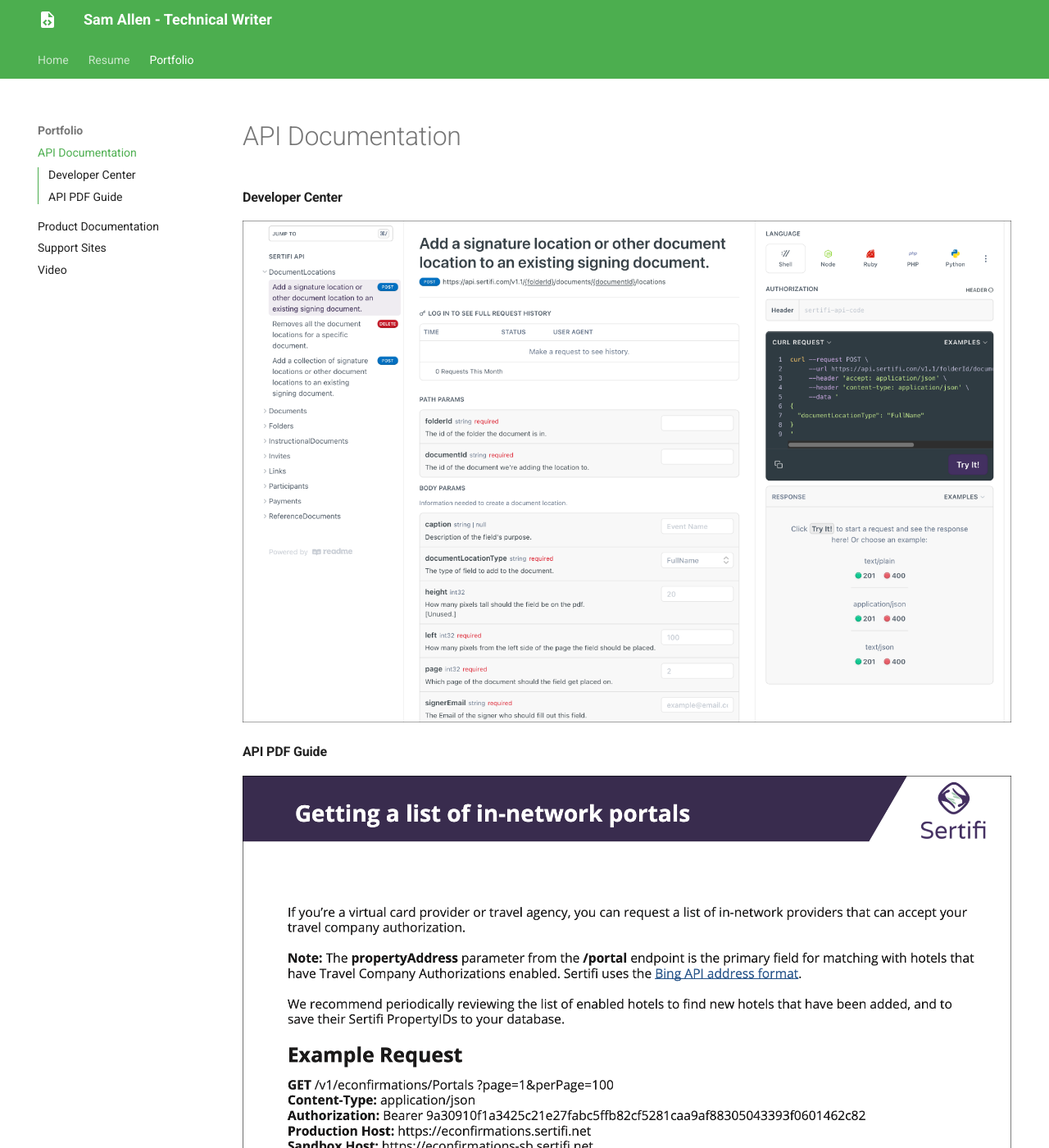
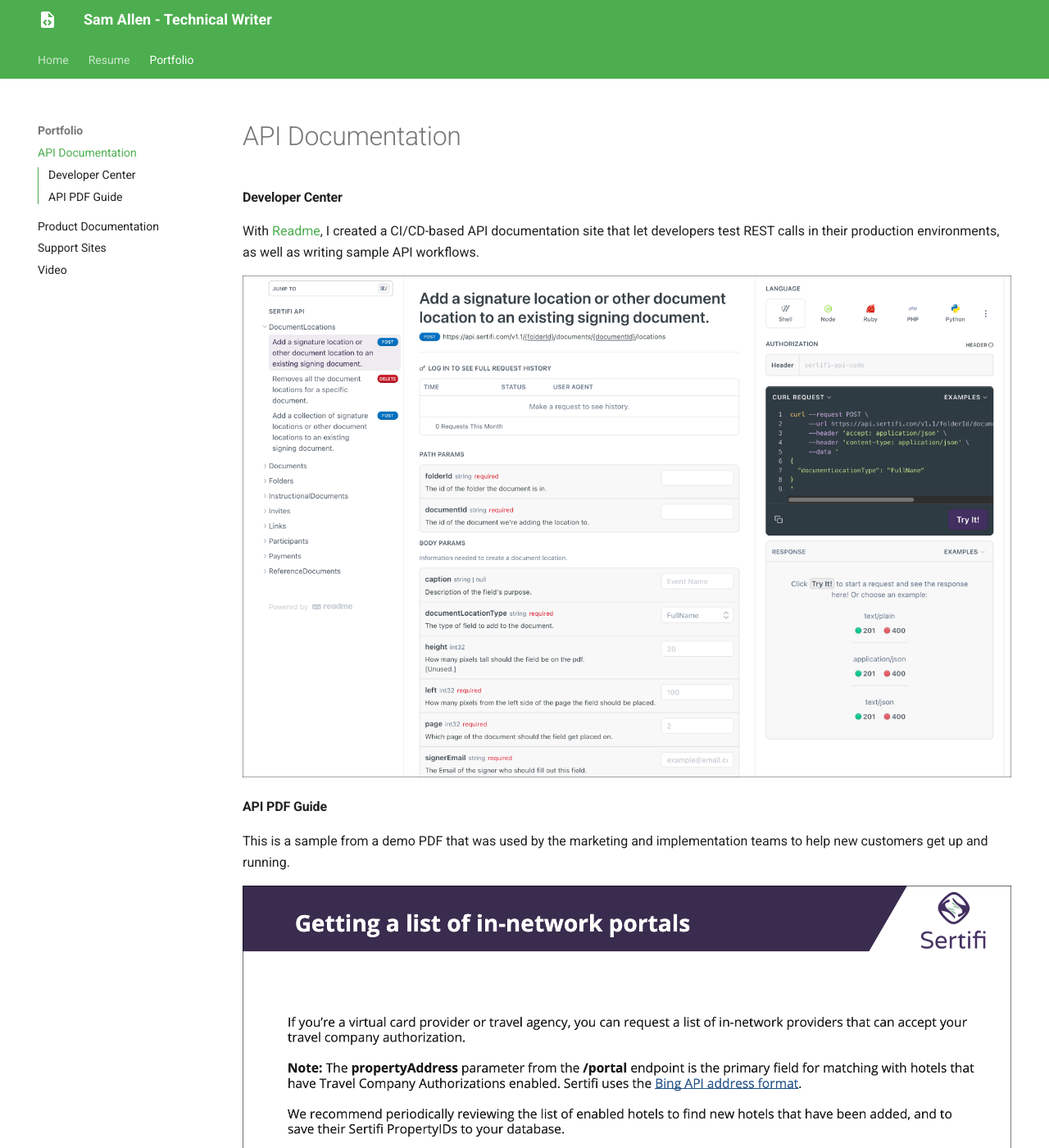
Before and after one commit to samwherever/samallen.pro, an MkDocs documentation site: the page built from docs/portfolio/api_documentation.md, in a window 1280 px wide and 1400 px high. Shown: the whole window at 82% size. Built offline with MkDocs 1.6.1 and Material for MkDocs 9.7.7, drawn with Linux system fonts in a browser that asks for light colours.

Commit message:
Adding descriptions to API doc page

```diff
--- a/docs/portfolio/api_documentation.md
+++ b/docs/portfolio/api_documentation.md
@@ -3,8 +3,13 @@
 ---
 
 #### Developer Center
+
+With <a href="http://readme.com" target="_blank">Readme</a>, I created a CI/CD-based API documentation site that let developers test REST calls in their production environments, as well as writing sample API workflows.
+
 ![The Sertifi REST API Readme](../assets/readme.png)
 
 #### API PDF Guide
 
+This is a sample from a demo PDF that was used by the marketing and implementation teams to help new customers get up and running.
+
 ![A sample of a JSON API response documentation.](../assets/pdf-syntax.png)
```
Also changed, not shown: site/portfolio/api_documentation/index.html, 1 other file.
